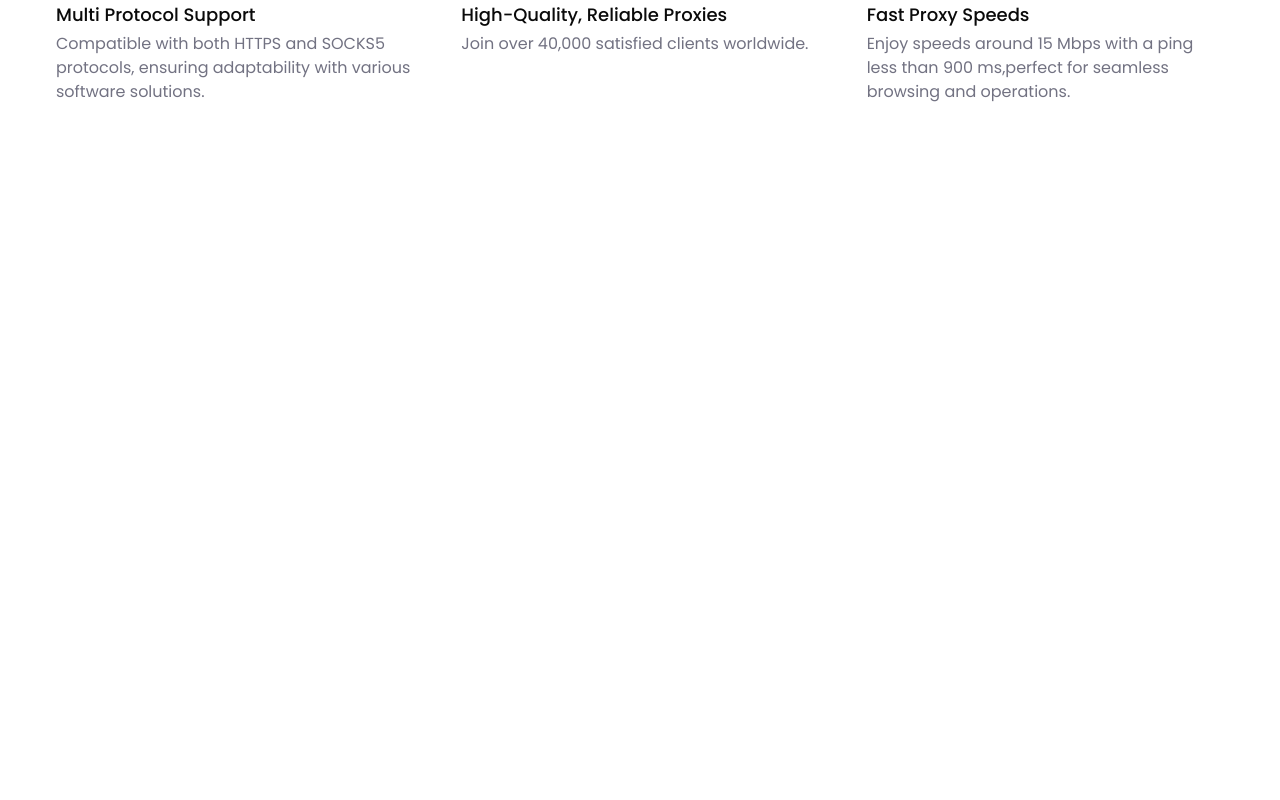
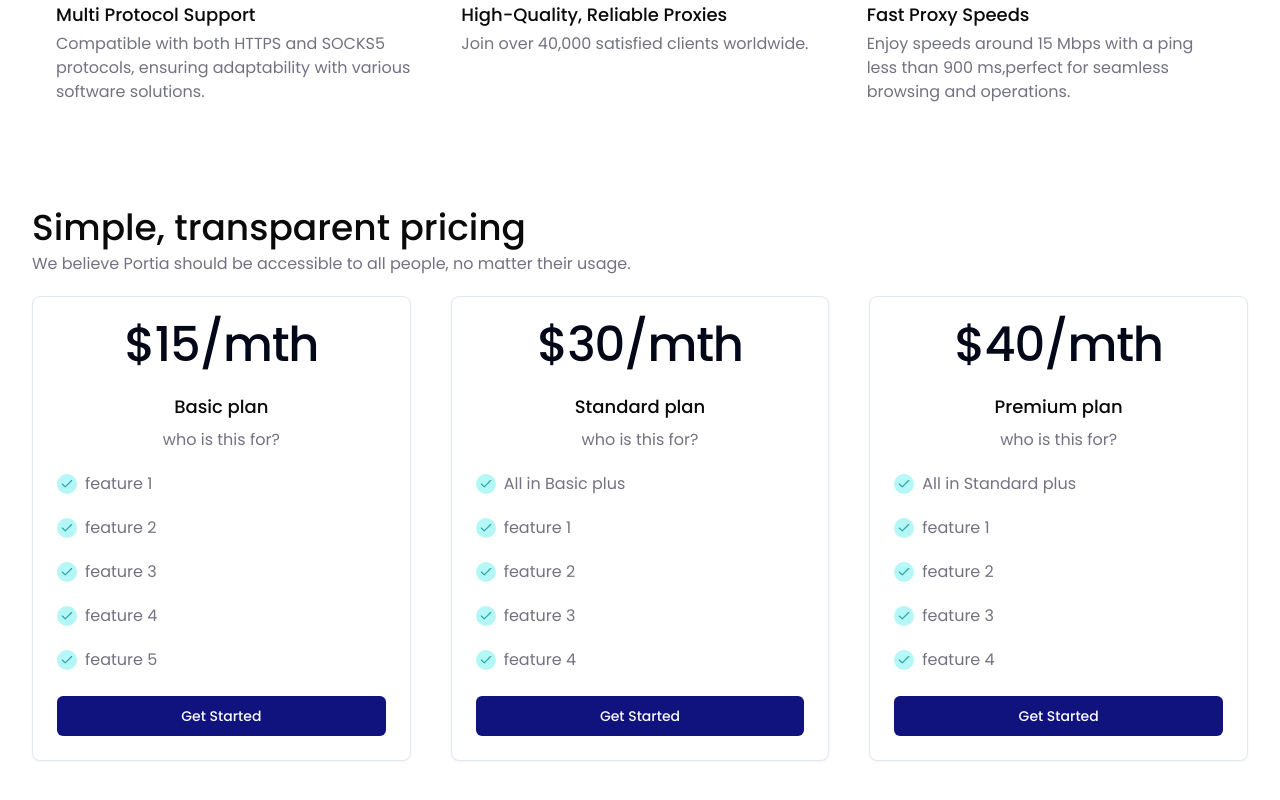
Before and after one commit to Saeed-Altout/portia, a Next.js app: page / in a window 1280 px wide. Shown: the part 2105-2905 px from the top of the page. Before the commit the page ends 2273 px from the top, so only its background shows below. Built offline with nearby package versions, Linux system fonts and the light colour scheme.

Commit message:
create plans section.

```diff
--- /dev/null
+++ b/app/(website)/(pages)/(home)/_components/plans.tsx
@@ -0,0 +1,65 @@
+import { Check } from "lucide-react";
+
+import {
+  Card,
+  CardContent,
+  CardDescription,
+  CardFooter,
+  CardHeader,
+  CardTitle,
+} from "@/components/ui/card";
+import { Button } from "@/components/ui/button";
+
+import { plansData } from "@/app/(website)/constants";
+
+export const Plans = () => {
+  return (
+    <section className="max-container section space-y-5">
+      <div className="space-y-1">
+        <h1 className="text-4xl text-black-primary font-medium">
+          Simple, transparent pricing
+        </h1>
+        <p className="text-gray-primary text-base">
+          We believe Portia should be accessible to all people, no matter their
+          usage.
+        </p>
+      </div>
+      <div className="grid grid-cols-1 sm:grid-cols-2 lg:grid-cols-3 gap-10">
+        {plansData.map(({ price, type, features }, index) => (
+          <Card key={index}>
+            <CardHeader className="text-center">
+              <CardTitle className="font-medium lg:text-5xl">
+                ${price}
+              </CardTitle>
+            </CardHeader>
+            <CardContent className="space-y-5">
+              <div className="text-center space-y-2">
+                <h3 className="font-medium text-black-primary text-[18px]">
+                  {type}
+                </h3>
+                <p className="text-gray-primary text-base">who is this for?</p>
+              </div>
+              <div className="flex flex-col gap-y-5">
+                {features.map((feature, index) => (
+                  <div
+                    key={index}
+                    className="flex items-center justify-start gap-x-2"
+                  >
+                    <span className="bg-[#B5F7F6] h-5 w-5 rounded-full p-[3px] flex justify-center items-center">
+                      <Check className="text-[#26A6A4] h-4 w-4" />{" "}
+                    </span>
+                    <p className="text-gray-primary text-base">{feature}</p>
+                  </div>
+                ))}
+              </div>
+            </CardContent>
+            <CardFooter>
+              {/* TODO: Update functionally of card plan button */}
+              <Button className="w-full">Get Started</Button>
+            </CardFooter>
+          </Card>
+        ))}
+      </div>
+    </section>
+  );
+};
--- a/app/(website)/(pages)/(home)/page.tsx
+++ b/app/(website)/(pages)/(home)/page.tsx
@@ -2,6 +2,7 @@ import { Hero } from "./_components/hero";
 import { Map } from "./_components/map";
 import { Statistic } from "./_components/statistic";
 import { Features } from "./_components/features";
+import { Plans } from "./_components/plans";
 
 export default function HomePage() {
   return (
@@ -10,6 +11,7 @@ export default function HomePage() {
       <Map />
       <Statistic />
       <Features />
+      <Plans />
     </main>
   );
 }
--- a/app/(website)/constants/index.ts
+++ b/app/(website)/constants/index.ts
@@ -67,3 +67,33 @@ export const featuresData = [
       "Enjoy speeds around 15 Mbps with a ping less than 900 ms,perfect for seamless browsing and operations.",
   },
 ];
+
+export const plansData = [
+  {
+    price: "15/mth",
+    type: "Basic plan",
+    features: ["feature 1", "feature 2", "feature 3", "feature 4", "feature 5"],
+  },
+  {
+    price: "30/mth",
+    type: "Standard plan",
+    features: [
+      "All in Basic plus",
+      "feature 1",
+      "feature 2",
+      "feature 3",
+      "feature 4",
+    ],
+  },
+  {
+    price: "40/mth",
+    type: "Premium plan",
+    features: [
+      "All in Standard plus",
+      "feature 1",
+      "feature 2",
+      "feature 3",
+      "feature 4",
+    ],
+  },
+];
```
